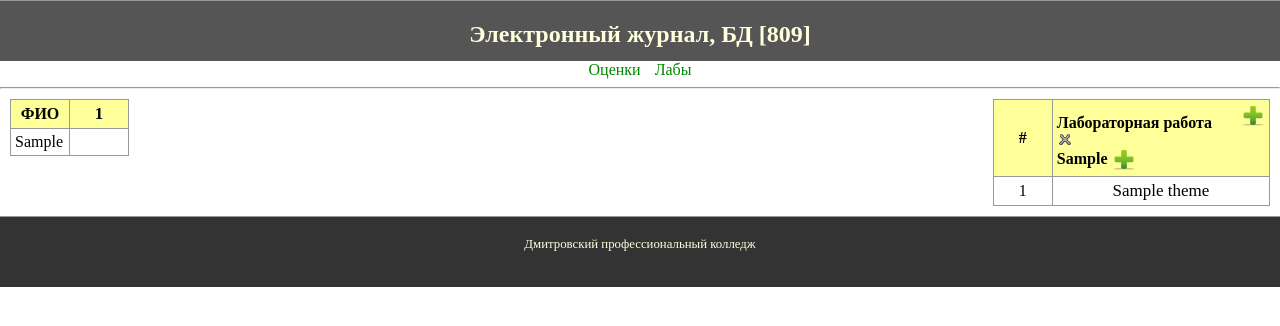
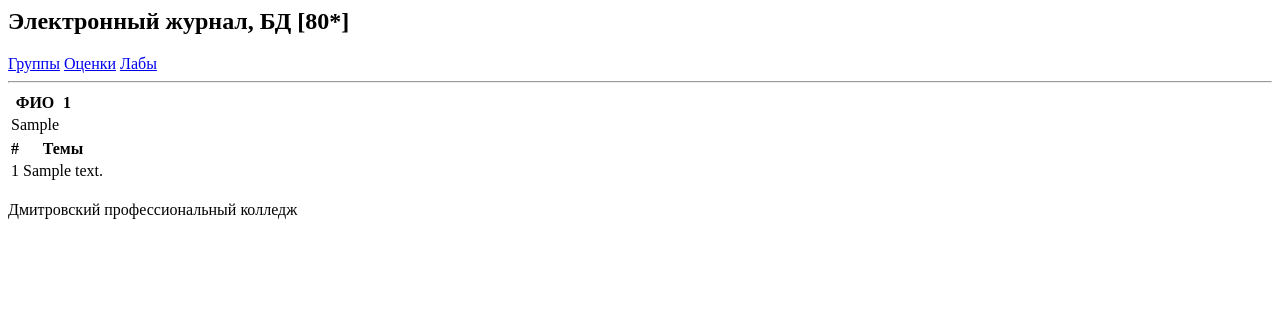
Before and after one commit to tarasov/deproc, a Django app: template deproc/templates/journal/show.html in a window 1280 px wide. Shown: the top 326 px of the page. Run offline with Django 3.2, Linux system fonts and the light colour scheme; the template is opened without the code that fills it: most values are stand-ins (such as "Sample title", 1, 10 or a date in 2020); parts of the project's set-up code (start-up, migrations or seed data) failed here and were passed over.

Commit message:
modify models journal

```diff
--- a/deproc/journal/admin.py
+++ b/deproc/journal/admin.py
@@ -1,5 +1,6 @@
 from django.contrib.admin import site
-from models import Assessment, Themes
+from models import Assessment, Themes, Types_themes
 
 site.register(Assessment)
 site.register(Themes)
+site.register(Types_themes)
--- a/deproc/journal/urls.py
+++ b/deproc/journal/urls.py
@@ -6,6 +6,8 @@
 
 urlpatterns = patterns('deproc.journal.views',
     url(r'^$', 'show'),
+    url(r'^groups/$', 'groups', name='journal_groups'),
+    url(r'^group/(\d+)/$', 'group', name='journal_group'),
     url(r'^mark/add/(\d+)/(\d+)/(\d+)/$', 'mark_add'),
 #    url(r'^lab/add/$', 'add_lab', name='add_lab'),
 )
--- a/deproc/main/models.py
+++ b/deproc/main/models.py
@@ -197,6 +197,9 @@
     def get_absolute_url(self):
         return 'groups/%s' % str(self.id)
 
+    def get_journal_url(self):
+        return './groups/%s' % str(self.id)
+
     class Meta:
         verbose_name = u'группу студентов'
         verbose_name_plural = u'группа студентов'
--- a/deproc/templates/journal/index.html
+++ b/deproc/templates/journal/index.html
@@ -1,22 +1,23 @@
 <HTML>
 <HEAD>
-    <LINK REL="STYLESHEET" TYPE="text/css" HREF="{{ MEDIA_URL }}css/journal.css" />
+    <link href="{{ MEDIA_URL }}css/bootstrap.min.css" type="type/css" rel="stylesheet" />
+    <link href="{{ MEDIA_URL }}css/journal.css" type="type/css" rel="stylesheet" />
     <SCRIPT TYPE="text/javascript" SRC="{{ MEDIA_URL }}js/jquery.js"></SCRIPT>
     <SCRIPT TYPE="text/javascript" SRC="{{ MEDIA_URL }}js/journal.js"></SCRIPT>
 </HEAD>
 <BODY>
     <DIV ID="hat">
     {% block title %}
-        <H2>Электронный журнал, БД [809]</H2>
+        <H2>Электронный журнал, БД [80*]</H2>
     {% endblock %}
     </DIV>
     {% block menu %}
         <div id="menu">
+            <a href='{% url journal_groups %}'>Группы</a>
             <a href='#' id="aa">Оценки</a>
             <a href='#' class='labs'>Лабы</a>
         </div>
     {% endblock %}
-
     <HR>
     <div id="main">
     {% block content %}
--- a/deproc/templates/journal/show.html
+++ b/deproc/templates/journal/show.html
@@ -1,8 +1,6 @@
 {% extends "journal/index.html" %}
 
 {% block styles %}
-    <link href="{{ MEDIA_URL }}css/journal.css" type="type/css" rel="stylesheet" />
-    <script type="text/javascript" src="{{ MEDIA_URL }}js/journal.js"></script>
 {% endblock %}
 
 
@@ -18,8 +16,10 @@
         <a class="mark_0" mark="0" href="#">clear <img src="{{ MEDIA_URL }}img/clear.png" align="absmiddle"></a>
     </div>
 
+    <div class="container-fluid">
+        <div class="row-fluid">
 
-    <table id = "mark">
+            <table id = "mark"  class="span7">
                 <tr>
                     <th>
                         ФИО
@@ -46,50 +46,35 @@
                         {% endfor %}
                     </tr>
                 {% endfor %}
-
-
-{#        {% for student in students %}#}
-{#            <tr id = "st_{{ student.0 }}">#}
-{#                <td class="name notHide" id="stud_{{ student.0 }}">{{ student.1 }}</td>#}
-{#                    {% for lab in labs %}#}
-{#                        <td class="mark lab_{{ lab.id }}" id="{{ student.0 }}_{{ lab.id }}" s="{{ student.0 }}" l="{{ lab.id }}">#}
-{#                        {% for mark in lab.assessments.all %}#}
-{#                            {% if lab.id == mark.lab_id and student.0 == mark.student_id %}#}
-{#                                {{ mark.mark }}#}
-{#                            {% endif %}#}
-{#                        {% endfor %}#}
-{#                        </td>#}
-{#                    {% endfor %}#}
-{#            </tr>#}
-{#        {% endfor %}#}
             </table>
 
-
-    <table id="themes">
+            <table id="themes" class="span4">
                 <tr>
                     <th>#</th>
-        <th class="name">
-            Лабораторная работа
-            <a id="add" href="#"><img src="{{ MEDIA_URL }}img/add.png" style="padding-left: 25px;"/></a>
-            <div>
-                <div class="close">
-                    <a href="#"><img src="{{ MEDIA_URL }}img/close.png" align="absmiddle"></a>
-                </div>
-                {{ form_theme.as_p }}
-                <a class="add_theme" href="#">
-                    <img src="{{ MEDIA_URL }}img/add.png" align="absmiddle">
-                </a>
-            </div>
+                    <th class="name" style="text-align: center;">
+                        Темы
+{#                        <a id="add" href="#"><img src="{{ MEDIA_URL }}img/add.png" style="padding-left: 25px;"/></a>#}
+{#                        <div>#}
+{#                            <div class="close">#}
+{#                                <a href="#"><img src="{{ MEDIA_URL }}img/close.png" align="absmiddle"></a>#}
+{#                            </div>#}
+{#                            {{ form_theme.as_p }}#}
+{#                            <a class="add_theme" href="#">#}
+{#                                <img src="{{ MEDIA_URL }}img/add.png" align="absmiddle">#}
+{#                            </a>#}
+{#                        </div>#}
                     </th>
                 </tr>
                 {% for theme in themes %}
                     <tr id="{{ theme.id }}">
                         <td>{{ theme.id }}</td>
-            <td class="theme" l="{{ theme.id }}">{{ theme.name }}</td>
+                        <td class="theme" l="{{ theme.id }}">{{ theme.describe }}</td>
                     </tr>
                 {% endfor %}
             </table>
 
+        </div>
+    </div>
 
 
 
```
Also changed, not shown: deproc/journal/models.py (+24 -10 lines), deproc/journal/views.py (+21 -6 lines), deproc/templates/journal/groups.html (added, +20 -0 lines), deproc/main/migrations/0002_initial.py (deleted), deproc/main/migrations/0003_auto__del_field_groups_semest__add_field_groups_semestr.py (deleted), tarasov.db. Lines whose indentation alone changed are shown as unchanged.
